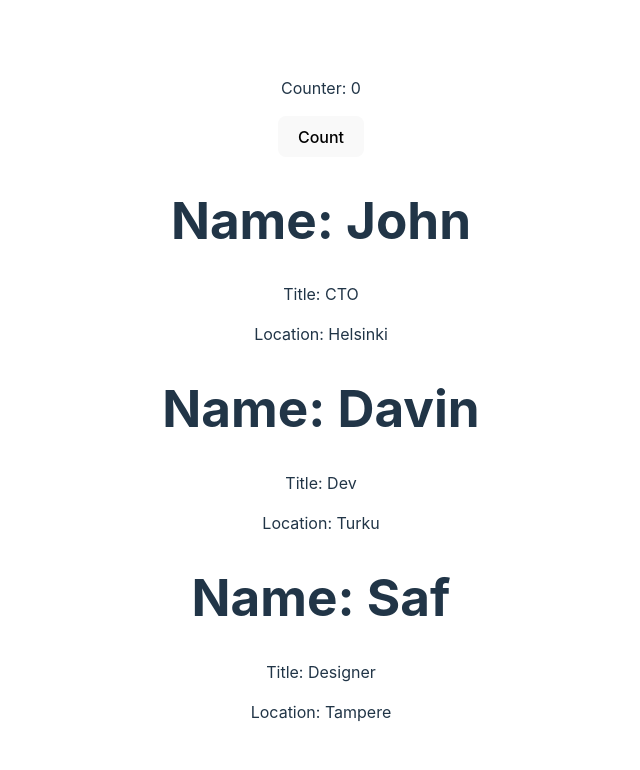
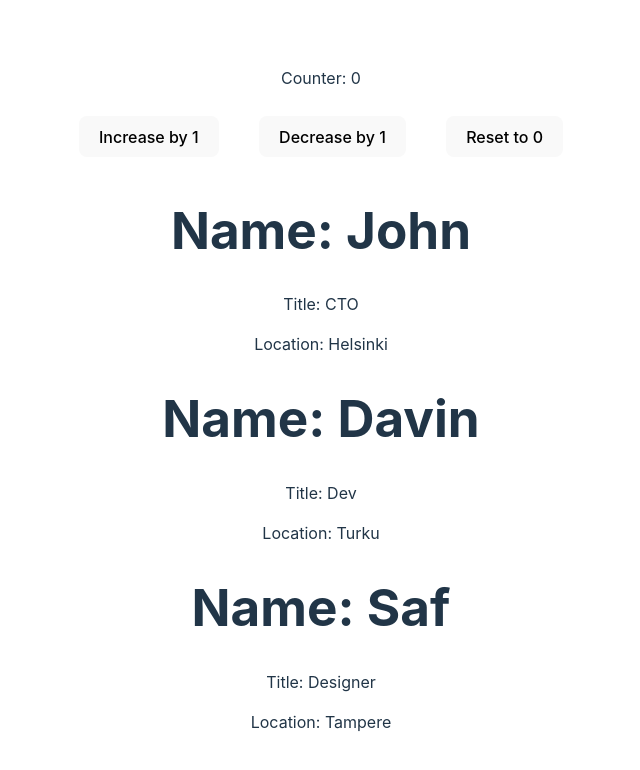
Before and after one commit to the-sankari/react-demo, a React (Vite) app: page / in a window 1280 px wide. Shown: the top 770 px of the page, without its empty margins (319-959 px from the left). Built offline with nearby package versions, Linux system fonts and the light colour scheme.

Commit message:
Counter button working

```diff
--- a/src/App.jsx
+++ b/src/App.jsx
@@ -7,12 +7,21 @@ function App() {
   const [counter, setCounter] = useState(0);
 
   const clickHandler = ()=>{
-    console.log(`Handler on duty`);
+  setCounter(counter+1)
+  }
+  const decreaseCount =()=>{
+    setCounter(counter-1);
+  }
+  const resetCount =()=>{
+    setCounter(0);
   }
   return (
     <>
       <p>Counter: {counter} </p>
-      <button onClick={clickHandler}>Count</button>
+      <button onClick={clickHandler}>Increase by 1</button>
+
+      <button onClick={decreaseCount}>Decrease by 1</button>
+      <button onClick={resetCount}>Reset to 0 </button>
       <PersonList/>
 
     </>
--- a/src/index.css
+++ b/src/index.css
@@ -42,12 +42,13 @@ button {
   font-size: 1em;
   font-weight: 500;
   font-family: inherit;
-  background-color: #1a1a1a;
+  background-color: #361079;
   cursor: pointer;
   transition: border-color 0.25s;
+  margin: 10px 20px;
 }
 button:hover {
-  border-color: #646cff;
+  border-color: #f9f9f9;
 }
 button:focus,
 button:focus-visible {
```
Also changed, not shown: src/App.css (line endings or trailing spaces).
